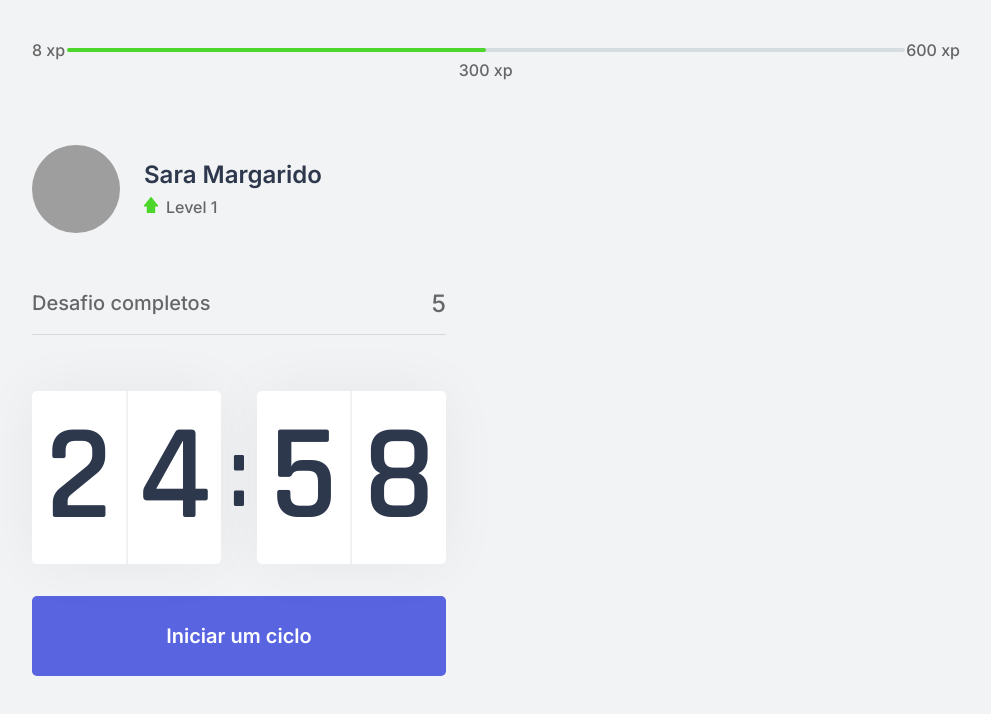
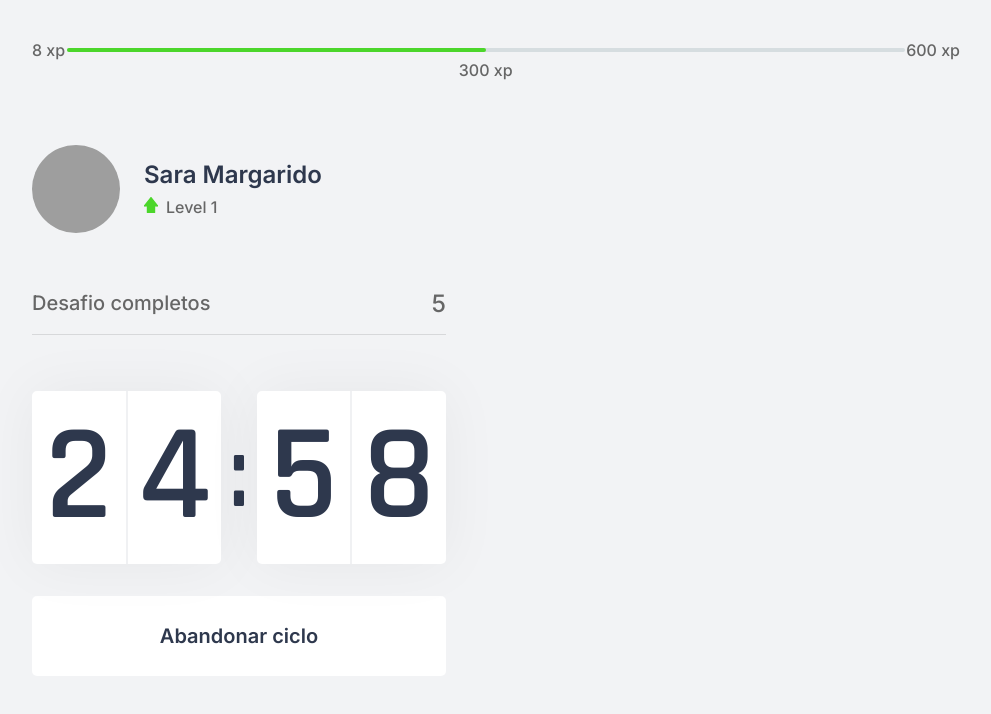
Before and after one commit to saramargarido/nlw-4, a Next.js app in the folder moveit/moveit-next/: page / in a window 1280 px wide. Both pictures are taken after a click on the button "Iniciar um ciclo". Shown: the top 714 px of the page, without its empty margins (144-1135 px from the left). Built offline with nearby package versions, Linux system fonts and the light colour scheme; grey boxes are pictures that could not be loaded.

Commit message:
parar countdown

```diff
--- a/moveit/moveit-next/src/components/Countdown.tsx
+++ b/moveit/moveit-next/src/components/Countdown.tsx
@@ -1,9 +1,11 @@
 import { useState, useEffect } from 'react'
 import styles from '../styles/components/Countdown.module.css'
 
+let countdownTimeout: NodeJS.Timeout
+
 export function Countdown() {
     const [time, setTime] = useState(25 * 60)
-    const [active, setActive] = useState(false)
+    const [isActive, setIsActive] = useState(false)
 
     const minutes = Math.floor(time / 60)
     const seconds = time % 60
@@ -12,16 +14,21 @@
     const [secondLeft, secondRigth] = String(seconds).padStart(2, '0').split('')
 
     function startCountdown() {
-        setActive(true)
+        setIsActive(true)
+    }
+
+    function resetCountdown() {
+        clearTimeout(countdownTimeout)
+        setIsActive(false)
     }
 
     useEffect(() => {
-        if (active && time > 0) {
-            setTimeout(() => {
+        if (isActive && time > 0) {
+            countdownTimeout = setTimeout(() => {
                 setTime(time -1)
             }, 1000)
         }
-    }, [active, time])
+    }, [isActive, time])
 
     return (
         <div>
@@ -36,7 +43,15 @@
                     <span>{secondRigth}</span>
                 </div>
             </div>
-
+            { isActive ? (
+            <button
+                type="button"
+                className={`${styles.countdownButton} ${styles.countdownButtonActive}`}
+                onClick={resetCountdown}
+            >
+                Abandonar ciclo
+            </button>
+            ) : (
             <button
                 type="button"
                 className={styles.countdownButton}
@@ -44,6 +59,8 @@
             >
                 Iniciar um ciclo
             </button>
+            )}
+
         </div>
     )
 }
--- a/moveit/moveit-next/src/styles/components/Countdown.module.css
+++ b/moveit/moveit-next/src/styles/components/Countdown.module.css
@@ -62,3 +62,13 @@
 .countdownButton:hover {
     background: var(--blue-dark);
 }
+
+.countdownButtonActive {
+    background: var(--white);
+    color: var(--title);
+}
+
+.countdownButtonActive:hover {
+    background: var(--red);
+    color: var(--white);
+}
```
